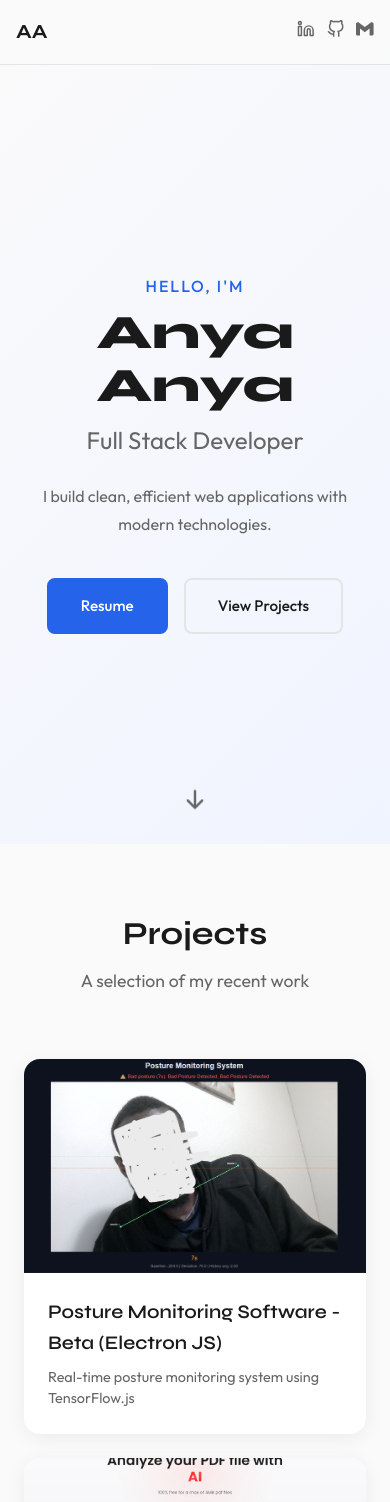
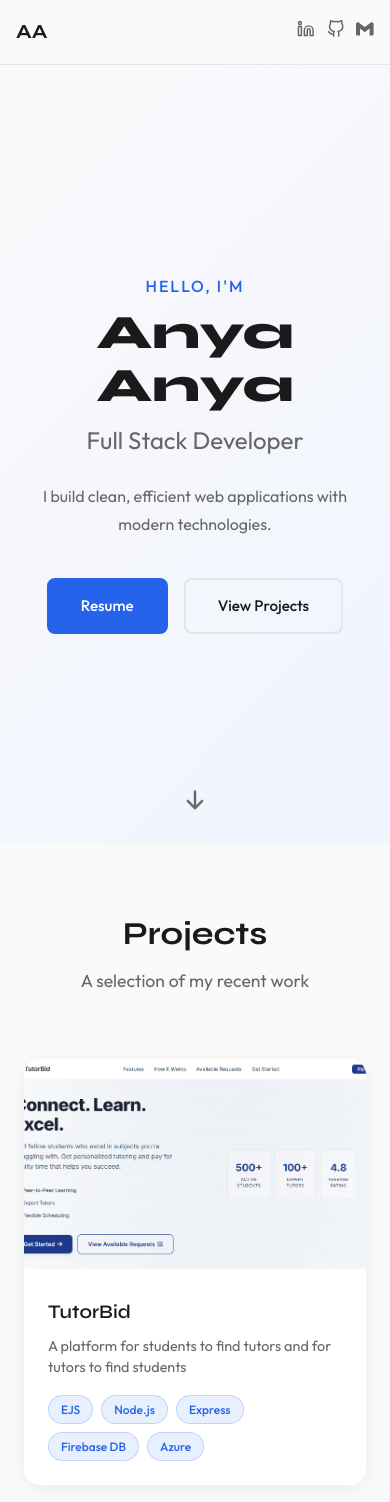
Before and after one commit to chuxs/anya-info, a React (Create React App) app: page / in a window 390 px wide. Shown: the top 1502 px of the page. Built offline with nearby package versions, Linux system fonts and the light colour scheme.

Commit message:
Add new project: TutorBid, enhance project display with technology tags, and update styling for better layout and responsiveness.

```diff
--- a/src/components/anyaInfo/anyainfo.css
+++ b/src/components/anyaInfo/anyainfo.css
@@ -204,6 +204,23 @@
   font-size: 0.9rem;
   color: var(--text-secondary);
   line-height: 1.5;
+  margin-bottom: 1rem;
+}
+
+.project-tech {
+  display: flex;
+  flex-wrap: wrap;
+  gap: 0.5rem;
+}
+
+.tech-tag {
+  background: rgba(37, 99, 235, 0.1);
+  color: var(--accent);
+  padding: 0.25rem 0.75rem;
+  border-radius: 20px;
+  font-size: 0.75rem;
+  font-weight: 500;
+  border: 1px solid rgba(37, 99, 235, 0.2);
 }
 
 /* Mobile Responsive */
--- a/src/components/anyaInfo/anyainfo.jsx
+++ b/src/components/anyaInfo/anyainfo.jsx
@@ -9,64 +9,81 @@ import WebBlog from "../../images/WebBlog.png";
 import Pdf from "../../images/PdfAnalysis.png";
 import Crypto from "../../images/CryptoDash.png";
 import Posture from "../../images/Posture.png";
+import TutorBid from "../../images/TutorBid.png";
 import { HiArrowDown } from "react-icons/hi";
 import { FiExternalLink } from "react-icons/fi";
 import CvResume from "../../cv/ANYA RESUME.pdf";
 
 const projects = [
   {
+    title: "TutorBid",
+    desc: "A platform for students to find tutors and for tutors to find students",
+    img: TutorBid,
+    link: "http://tutor-bid.azurewebsites.net/",
+    technologies: ["EJS", "Node.js", "Express", "Firebase DB", "Azure"],
+  },
+  {
     title: "Posture Monitoring Software - Beta (Electron JS)",
     desc: "Real-time posture monitoring system using TensorFlow.js",
     img: Posture,
     link: "https://github.com/chuxs/Pose-Detection/tree/alternativePoseModel",
+    technologies: ["Electron", "JavaScript", "Node.js", "TensorFlow.js"],
   },
   {
     title: "PDF Analysis",
     desc: "AI-powered document analyzer using Gemini API",
     img: Pdf,
     link: "https://pdf-ai-analyzer-gamma.vercel.app/",
+    technologies: ["EJS", "Node.js", "JavaScript", "Gemini API", "Vercel"],
   },
   {
     title: "Crypto Tracker",
     desc: "Real-time cryptocurrency dashboard",
     img: Crypto,
     link: "https://anya-crypto-app.vercel.app/",
+    technologies: ["EJS", "Node.js", "JavaScript", "Vercel"],
   },
   {
     title: "Background Remover",
     desc: "Remove backgrounds from images instantly",
     img: Back,
     link: "https://anya-background-remover.vercel.app/",
+    technologies: ["EJS", "Node.js", "JavaScript", "Vercel"],
   },
   {
     title: "Web Blog",
     desc: "Simple Blogging Website (Firebase)",
     img: WebBlog,
     link: "https://anya-blog.vercel.app/",
+    technologies: ["EJS", "Node.js", "Firebase", "Vercel"],
   },
   {
     title: "Firebase Chat",
     desc: "Real-time messaging application",
     img: FireChat,
     link: "https://basic-chat-app-theta.vercel.app/",
+    technologies: ["JavaScript", "Firebase", "Vercel"],
   },
   {
     title: "Google Maps",
     desc: "Interactive location services",
     img: GoogleMapAPI,
     link: "https://anya-map-project.vercel.app/",
+    technologies: ["Node.js", "JavaScript", "Google Maps API", "Vercel"],
   },
   {
     title: "Lulu's Kitchen",
     desc: "Food ordering platform (client-side JavaScript)",
     img: Lulu,
     link: "https://lulusnativekitchen.vercel.app/",
+    technologies: ["HTML5", "CSS3", "JavaScript", "Vercel"],
   },
   {
     title: "E-commerce Store",
     desc: "Online shopping platform",
     img: Ecom,
     link: "https://chux-store.vercel.app/",
+    technologies: ["HTML5", "CSS3", "JavaScript", "Vercel"],
   },
 ];
 
@@ -125,6 +142,13 @@ const MainPage = () => {
               <div className="project-info">
                 <h3>{project.title}</h3>
                 <p>{project.desc}</p>
+                <div className="project-tech">
+                  {project.technologies.map((tech, techIndex) => (
+                    <span key={techIndex} className="tech-tag">
+                      {tech}
+                    </span>
+                  ))}
+                </div>
               </div>
             </a>
           ))}
```
Also changed, not shown: src/images/TutorBid.png (added).
